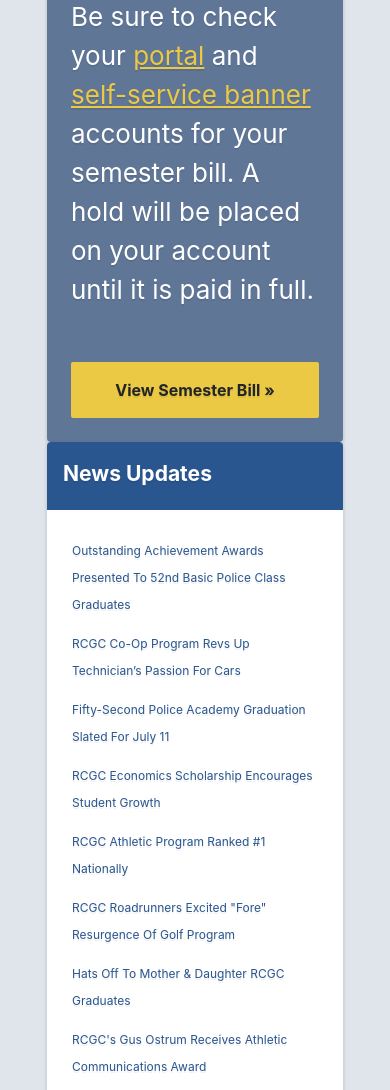
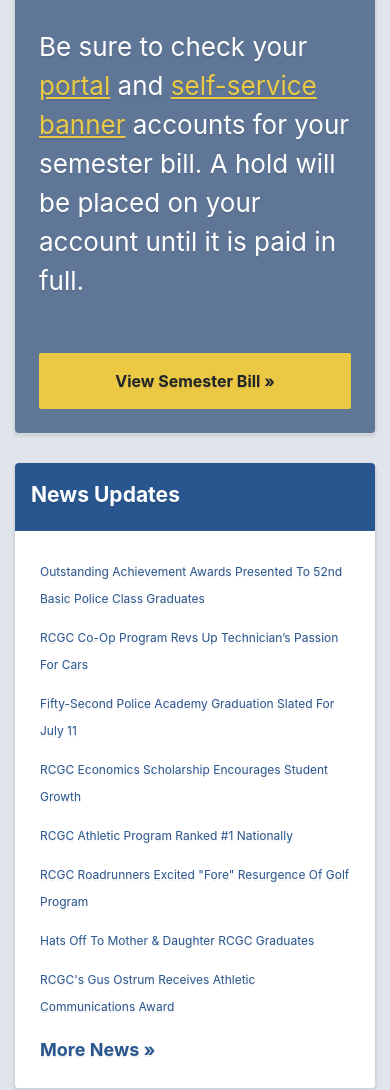
Before and after one commit to montelco/rc, a plain HTML site: page grid.html in a window 390 px wide. Shown: the part 817-1907 px from the top of the page. Drawn offline with Linux system fonts and the light colour scheme; files whose address does not match are found by name.

Commit message:
cards look better

```diff
--- a/_cards.scss
+++ b/_cards.scss
@@ -1,19 +1,21 @@
 .card {
   background: var(--white);
   border-radius: 4px;
-  box-shadow: 0 2px 2px 2px rgba(25, 25, 25, 0.08);
+  box-shadow: 0 2px 2px 2px rgba(25, 25, 25, .08);
+  @media screen and (max-width: $lg) {margin-bottom: 30px;}
 
   &__header {
+    border-top-left-radius: 4px;
+    border-top-right-radius: 4px;
     font-size: 18px;
     padding: 16px;
-    border-top-left-radius: 4px;
-    border-top-right-radius: 4px;
   }
+
   &__body {
-    padding: 25px;
-    background: $white;
-    border-bottom-left-radius: 4px;
-    border-bottom-right-radius: 4px;
+      padding: 25px;
+      background: $white;
+      border-bottom-left-radius: 4px;
+      border-bottom-right-radius: 4px;
    &.np{padding:0;}
     ul{
       padding-left: 0;
@@ -26,26 +28,31 @@
       }
     }
   }
-  &#pushContent{
+
+  &#pushContent {
     background: $pcBlue;
     color: $white;
     font-size: 1.6rem;
     padding: 24px;
-    h2{
+
+    h2 {
       font-size: 36px;
       font-weight: 600;
       padding-bottom: 32px;
     }
-    h3{
+
+    h3 {
       font-size: 26px;
       font-weight: 400;
       padding-bottom: 48px;
+
       a {
         color: $yellow;
         text-decoration: underline;
       }
     }
-    a.pushCTA{
+
+    a.pushCTA {
       display: block;
       width: 100%;
       background: $yellow;
--- a/_navigation.scss
+++ b/_navigation.scss
@@ -11,7 +11,7 @@
   z-index: 4;
 }
 
-.fbZone{padding: 32px;}
+.fbZone{padding: 32px 0;}
 .no-padding {
   padding: 0;
 }
@@ -43,13 +43,12 @@
 
 .logo { padding: 14px 0;}
 
-nav>ul>li>a{
-  &:hover{
+nav>ul>li>a {
+
+  &:hover {
     text-decoration: none;
   }
-  &.selected{
-    text-decoration: underline;
-  }
+
 }
 
 // nav>ul>li>a::after {
--- a/grid.html
+++ b/grid.html
@@ -451,7 +451,7 @@
         <div class="col-md-4 offset-md-4 d-flex justify-content-center"><h1>What's New at RCGC?</h1></div>
       </div>
       <div class="row d-flex">
-        <div class="col-md-4">
+        <div class="col-md-6 col-lg-4">
           <div class="card">
             <div class="card__header yellow">
               <h3>Calendar</h3>
@@ -459,14 +459,14 @@
             <div class="card__body np">Calendar Items Here</div>
           </div>
         </div>
-        <div class="col-md-4">
+        <div class="col-md-12 col-lg-4 order-xs-first order-sm-first order-md-first order-lg-2">
           <section class="card" id="pushContent">
             <h2>Fall Semester Bill Due on August 8th</h2>
             <h3>Be sure to check your <a href="#">portal</a> and <a href="#">self-service banner</a> accounts for your semester bill. A hold will be placed on your account until it is paid in full.</h3>
             <a href="" class="pushCTA">View Semester Bill »</a>
           </section>
         </div>
-        <div class="col-md-4">
+        <div class="col-md-6 col-lg-4 order-last">
           <div class="card">
             <div class="card__header blue textWhite">
               <h3>News Updates</h3>
```
Also changed, not shown: compiled.min.css, 1 other file.
